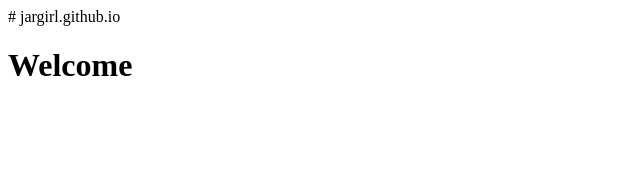
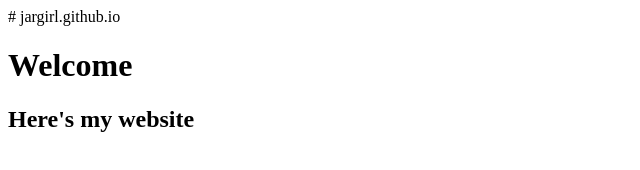
Before and after one commit to jargirl/jargirl.github.io, a plain HTML site: page index.html in a window 1280 px wide. Shown: the whole page, without its empty margins (0-640 px from the left). Drawn offline with Linux system fonts and the light colour scheme.

Commit message:
Update index.html

```diff
--- a/index.html
+++ b/index.html
@@ -1,2 +1,3 @@
 # jargirl.github.io
 <h1>Welcome</h1>
+<h2>Here's my website</h2>
```
